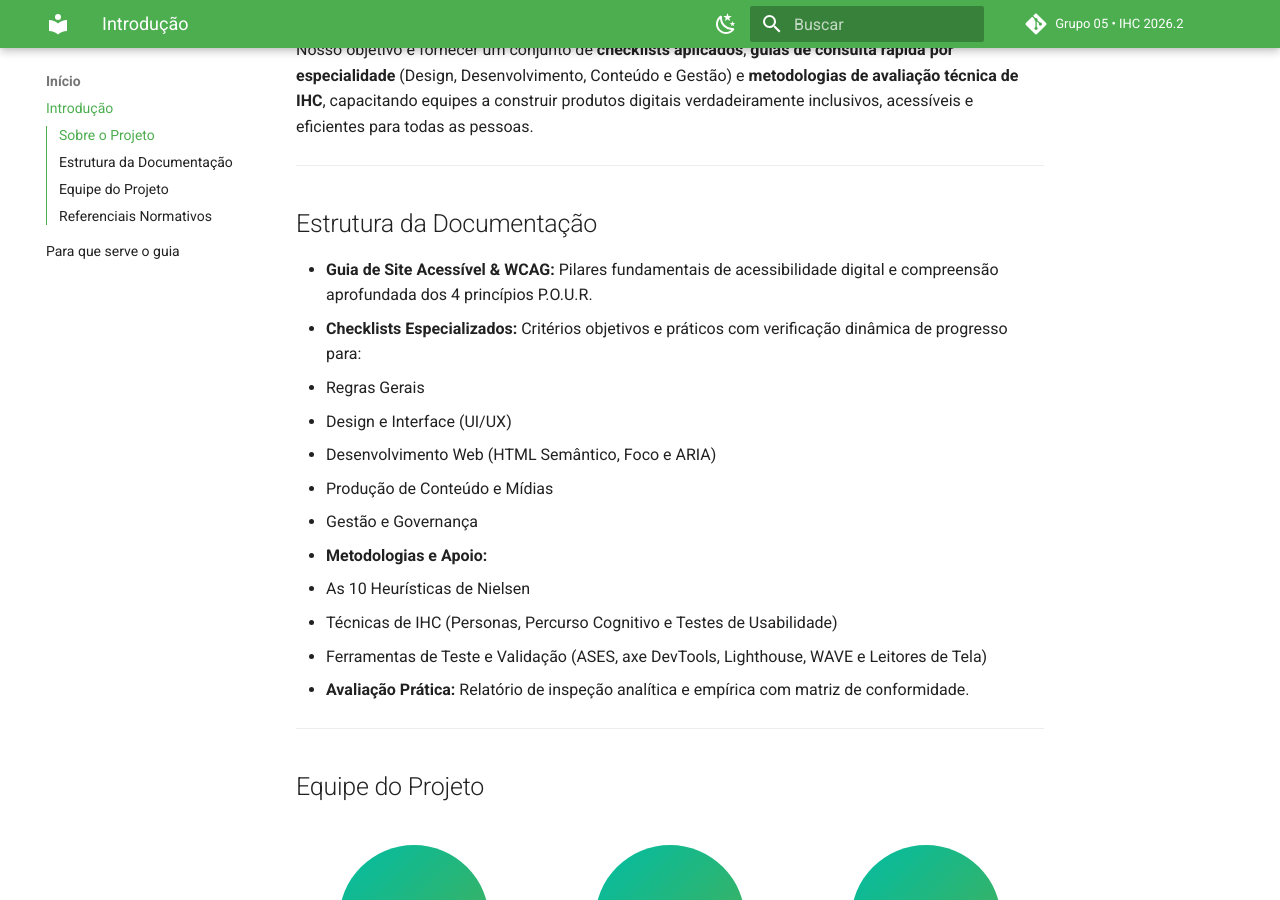
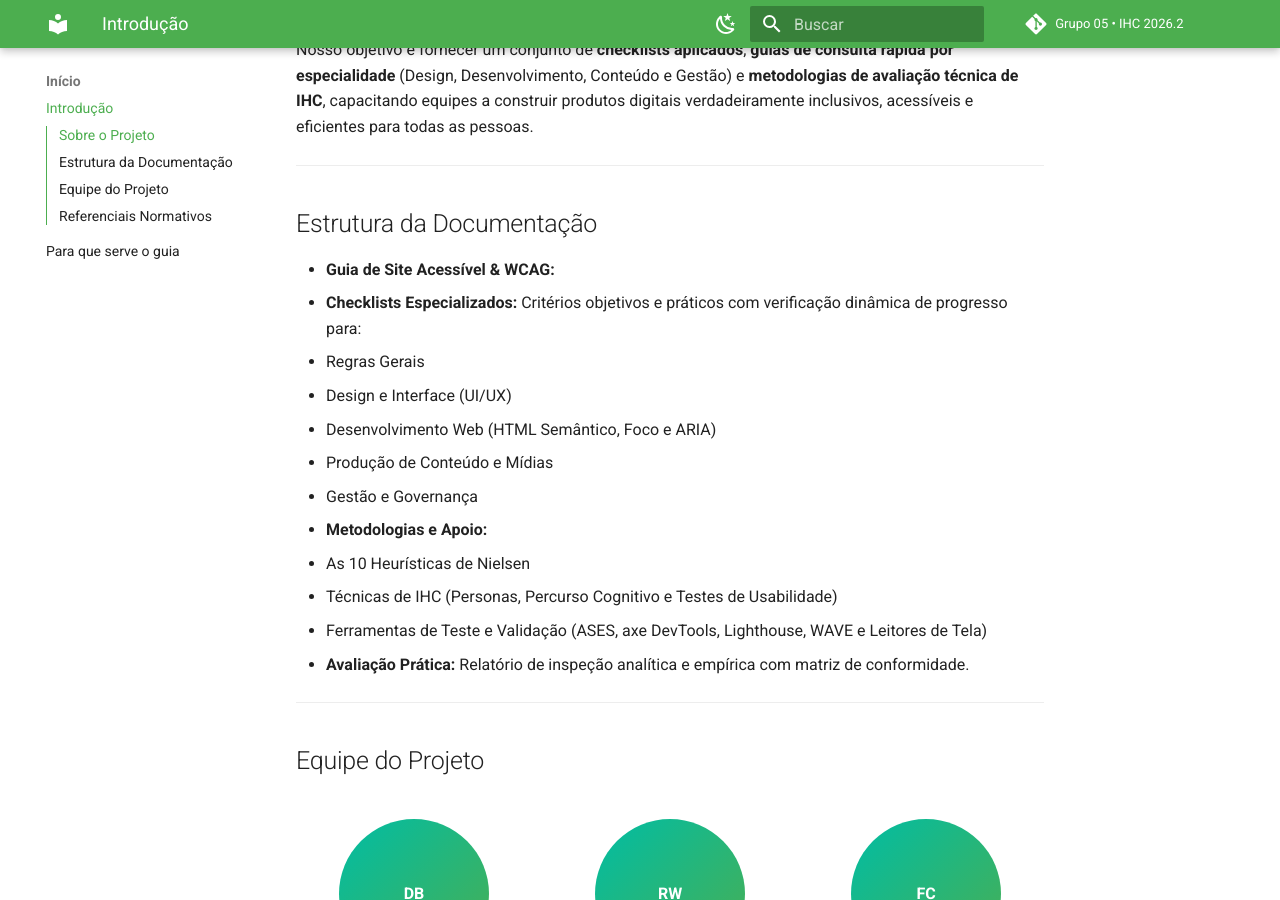
Before and after one commit to UnB-IHC/IHC_2026.2_Grupo05, an MkDocs documentation site: the page built from docs/index.md, in a window 1280 px wide and 900 px high, scrolled down 471 px. Built offline with MkDocs 1.6.1 and Material for MkDocs 9.7.7, drawn with Linux system fonts in a browser that asks for light colours; comment, search, counter and statistics services are not loaded.

Commit message:
docs: arrumando informações

```diff
--- a/docs/index.md
+++ b/docs/index.md
@@ -14,7 +14,7 @@ Nosso objetivo é fornecer um conjunto de **checklists aplicados**, **guias de c
 
 ## Estrutura da Documentação
 
-- **Guia de Site Acessível & WCAG:** Pilares fundamentais de acessibilidade digital e compreensão aprofundada dos 4 princípios P.O.U.R.
+- **Guia de Site Acessível & WCAG:**
 - **Checklists Especializados:** Critérios objetivos e práticos com verificação dinâmica de progresso para:
   - Regras Gerais
   - Design e Interface (UI/UX)
```
